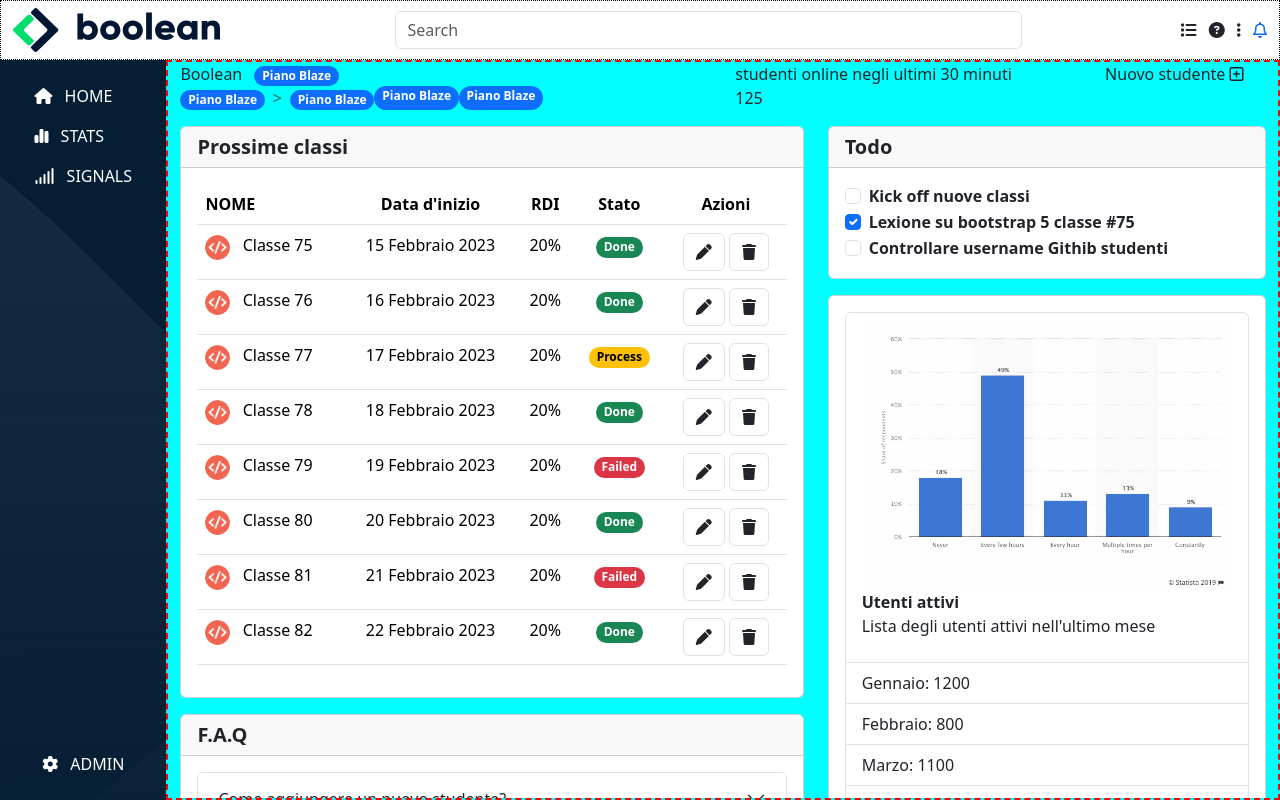
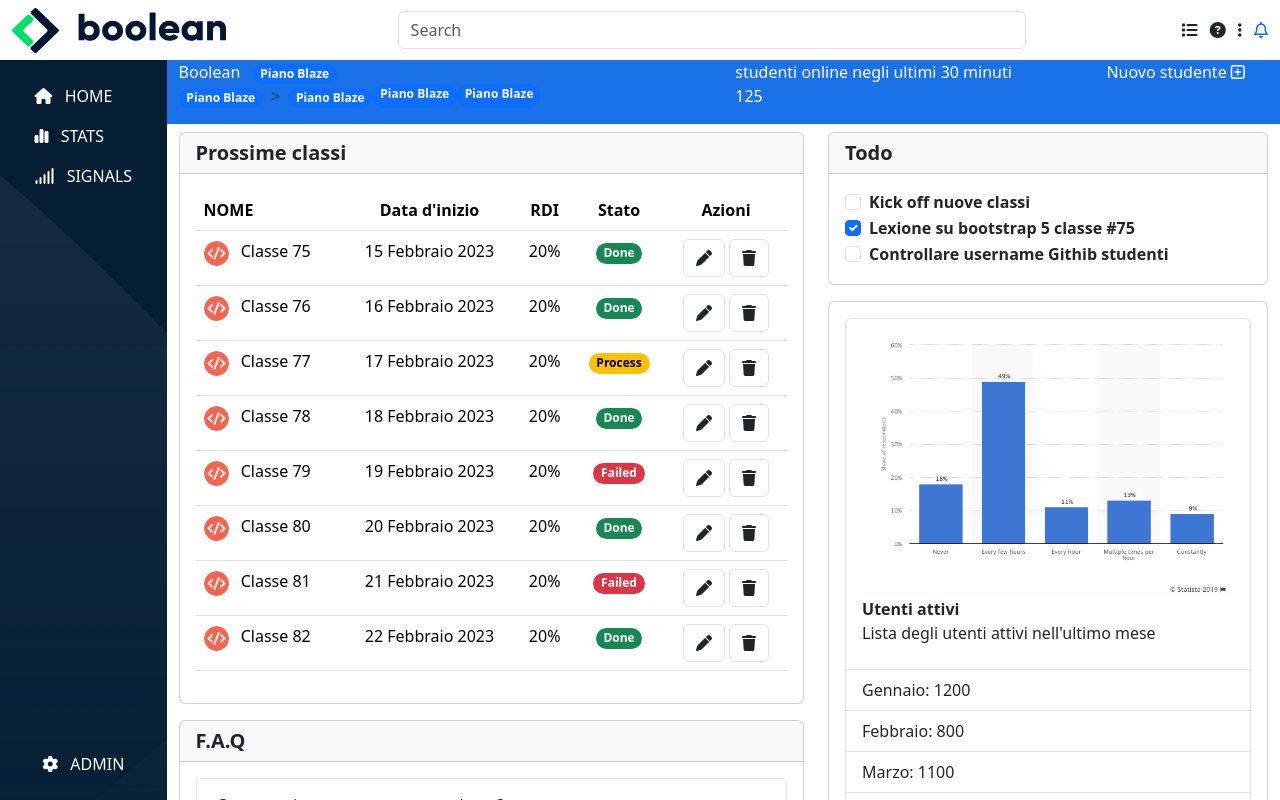
Before and after one commit to mikaeltreppo/html-css-bootstrap-dashboard, a plain HTML site: page index.html in a window 1280 px wide. Drawn offline with nearby package versions, Linux system fonts and the light colour scheme.

Commit message:
Cambio color

```diff
--- a/css/style.css
+++ b/css/style.css
@@ -1,24 +1,20 @@
-:root {}
 
 .ms_invisible {
     display: none;
 }
 
 .ms_header {
-    border: black 1px dotted;
     height: 60px;
 }
 
 .ms_main {
     padding-top: 60px;
     width: 100%;
-    background-color: aqua;
 }
 
 .ms_content {
     width: 100%;
     height: calc(100vh - 60px);
-    border: 2px dashed red;
 }
 
 .ms_aside {
@@ -51,7 +47,9 @@ th:first-child{
 .ms_card-todo{
     margin-top: 20px;
 }
-
+.ms_head-main{
+    background-color: rgb(27, 114, 232);
+}
 
 
 
--- a/index.html
+++ b/index.html
@@ -57,10 +57,10 @@
 
             <div class="row">
 
-                <div class="col-12 bg-secondarytext-white">
-                    <div class="row">
+                <div class="col-12 ms_head-main mb-2 text-white">
+                    <div class="row  ">
                         <!--scrittina boolean-->
-                        <div class="ms_head-piece-1 col-12 col-md-6">
+                        <div class="ms_head-piece-1  col-12 col-md-6">
 
                             <div class="">
                                 <span class="me-2">Boolean</span>
```
